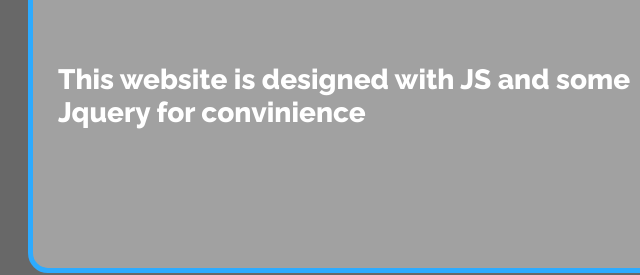
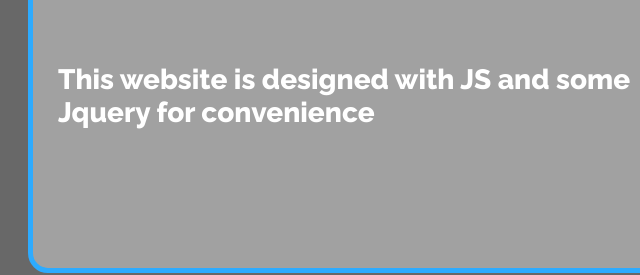
Before and after one commit to ThodoriKapouranis/OnePage, a plain HTML site: page index.html in a window 1280 px wide. Shown: the part 313-588 px from the top of the page, 164-804 px from the left. Drawn offline with Linux system fonts and the light colour scheme.

Commit message:
Update index.html

```diff
--- a/index.html
+++ b/index.html
@@ -21,7 +21,7 @@
                 <div class='bio-container'>
                     <h2>I'm an EE sophomore at The Cooper Union with an interest in software engineering</h2>
                     <br>
-                    <h2>This website is designed with JS and some Jquery for convinience</h2>
+                    <h2>This website is designed with JS and some Jquery for convenience</h2>
                 </div>
             </div>
 
```
